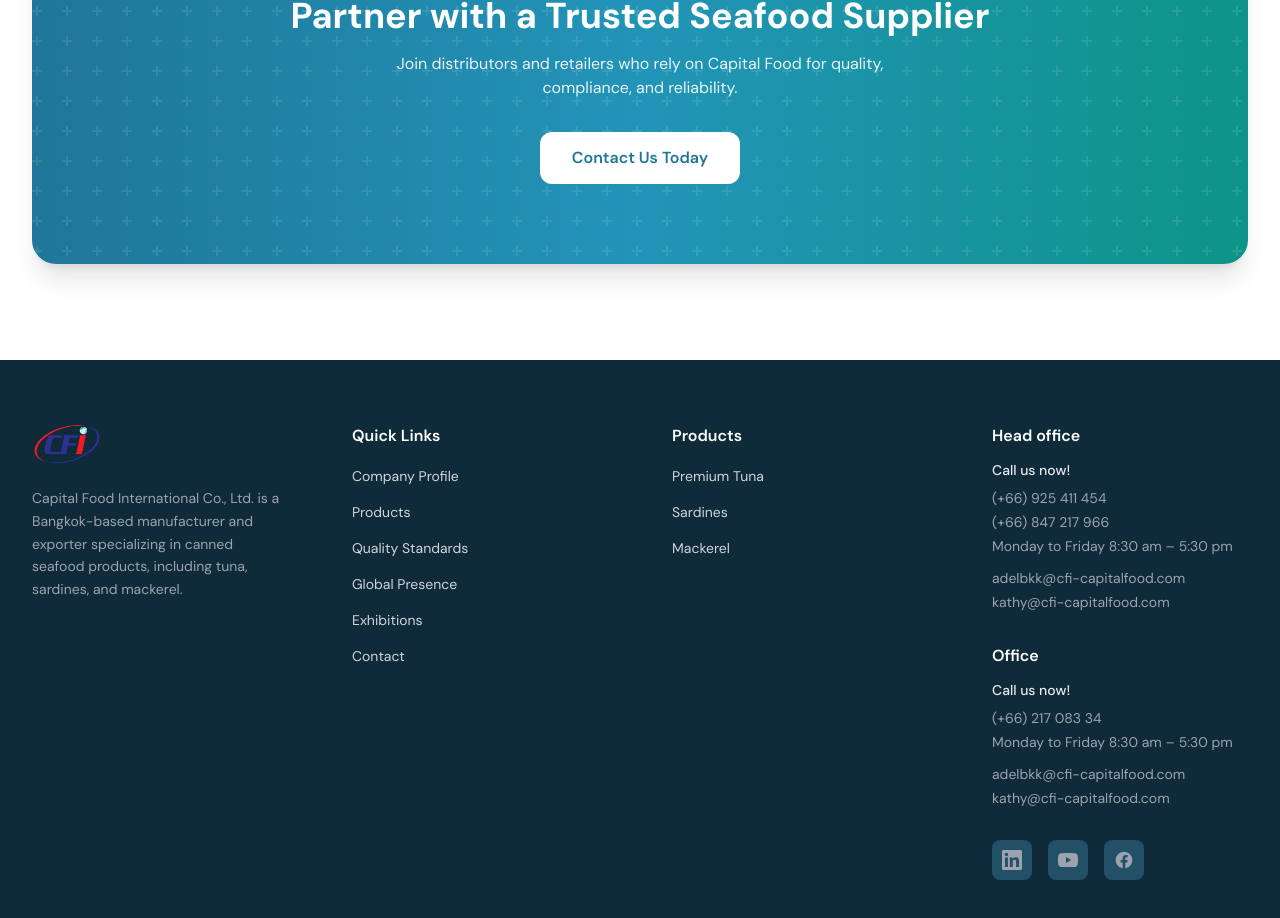
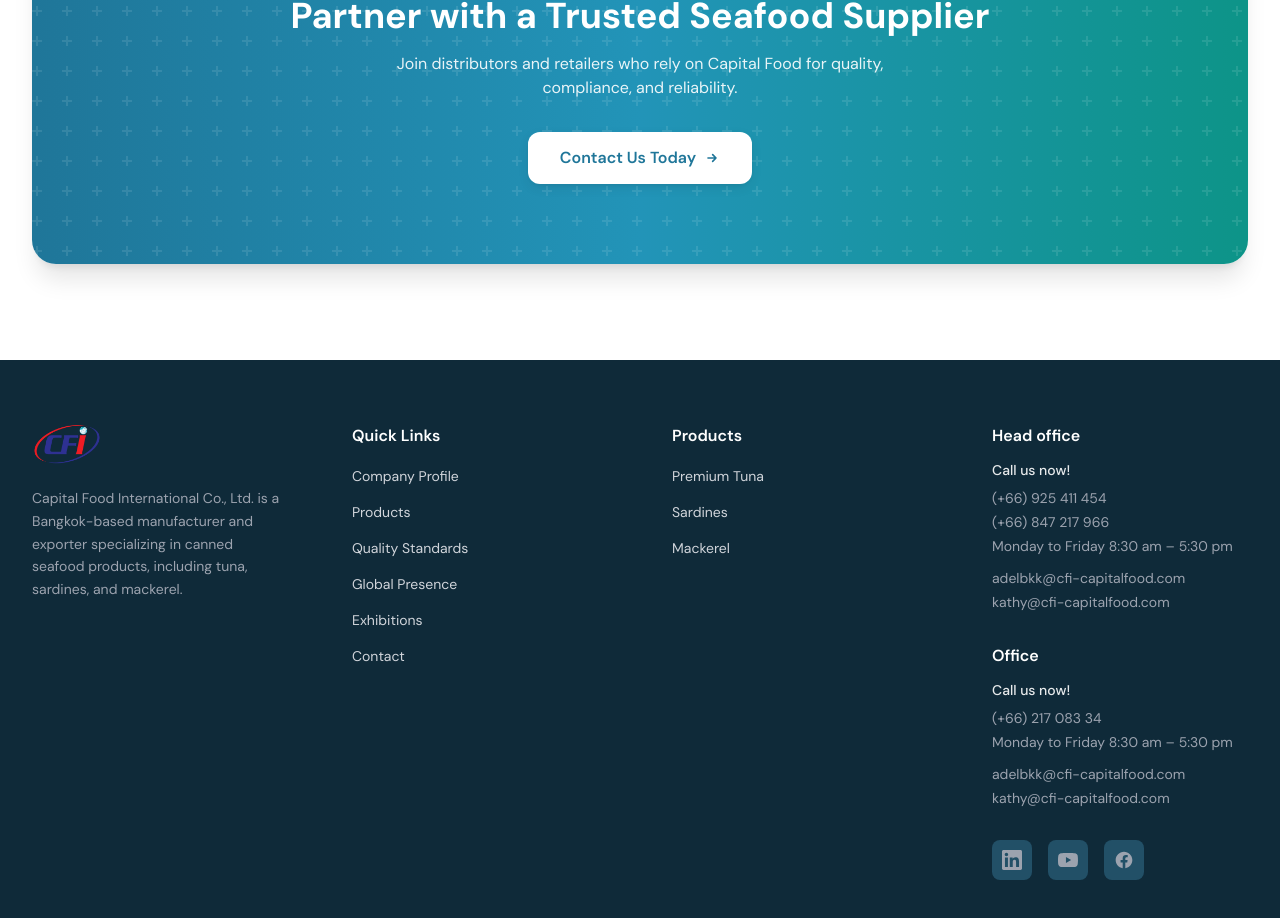
Before and after one commit to marwan67xd/cft-new, a Nuxt app: page /company-profile in a window 1280 px wide. Shown: the part 5351-6269 px from the top of the page. Built offline with nearby package versions, Linux system fonts and the light colour scheme.

Commit message:
feat: Revamp CTA button in About section with new styles, animations, and an arrow icon for improved user engagement and visual appeal.

```diff
--- a/app/components/about/CTASection.vue
+++ b/app/components/about/CTASection.vue
@@ -32,9 +32,18 @@
           <div class="flex flex-col sm:flex-row items-stretch sm:items-center justify-center gap-4 w-full max-w-md sm:max-w-none mx-auto">
             <NuxtLink
               :to="localePath('/#contact')"
-              class="btn-cta px-8 py-3.5 rounded-xl bg-white text-ocean-600 font-semibold hover:bg-gray-50 transition-colors focus:outline-none focus:ring-2 focus:ring-white focus:ring-offset-2 focus:ring-offset-ocean-500"
+              class="about-cta-btn group inline-flex items-center justify-center gap-2 px-8 py-3.5 rounded-xl bg-white text-ocean-600 font-semibold focus:outline-none focus-visible:ring-2 focus-visible:ring-white focus-visible:ring-offset-2 focus-visible:ring-offset-ocean-500"
             >
-              {{ $t('companyProfile.cta.contactButton') }}
+              <span>{{ $t('companyProfile.cta.contactButton') }}</span>
+              <svg
+                class="about-cta-btn__arrow w-4 h-4"
+                viewBox="0 0 24 24"
+                fill="none"
+                stroke="currentColor"
+                aria-hidden="true"
+              >
+                <path stroke-linecap="round" stroke-linejoin="round" stroke-width="2.5" d="M13 7l5 5m0 0l-5 5m5-5H6" />
+              </svg>
             </NuxtLink>
           </div>
         </div>
@@ -42,3 +51,112 @@
     </div>
   </section>
 </template>
+
+<style scoped>
+.about-cta-btn {
+  position: relative;
+  isolation: isolate;
+  overflow: hidden;
+  transform: translateZ(0);
+  box-shadow:
+    0 4px 14px -4px rgba(15, 42, 57, 0.18),
+    0 2px 6px -2px rgba(15, 42, 57, 0.08);
+  transition:
+    transform 0.45s cubic-bezier(0.22, 1, 0.36, 1),
+    box-shadow 0.45s cubic-bezier(0.22, 1, 0.36, 1),
+    color 0.35s ease,
+    background-color 0.35s ease;
+}
+
+.about-cta-btn::before {
+  content: '';
+  position: absolute;
+  inset: 0;
+  border-radius: inherit;
+  background: linear-gradient(
+    135deg,
+    rgba(20, 184, 166, 0.12) 0%,
+    rgba(255, 255, 255, 0) 50%,
+    rgba(31, 118, 153, 0.1) 100%
+  );
+  opacity: 0;
+  transition: opacity 0.4s ease;
+  pointer-events: none;
+  z-index: 0;
+}
+
+.about-cta-btn::after {
+  content: '';
+  position: absolute;
+  top: -30%;
+  left: -130%;
+  width: 50%;
+  height: 160%;
+  background: linear-gradient(
+    105deg,
+    transparent 0%,
+    rgba(255, 255, 255, 0.65) 50%,
+    transparent 100%
+  );
+  transform: skewX(-18deg);
+  transition: left 0.7s cubic-bezier(0.22, 1, 0.36, 1);
+  pointer-events: none;
+  z-index: 1;
+}
+
+.about-cta-btn__arrow {
+  position: relative;
+  z-index: 2;
+  transition: transform 0.45s cubic-bezier(0.22, 1, 0.36, 1);
+}
+
+.about-cta-btn span {
+  position: relative;
+  z-index: 2;
+}
+
+.about-cta-btn:hover,
+.about-cta-btn:focus-visible {
+  transform: translateY(-4px) scale(1.04);
+  color: #0f2a39;
+  background-color: #ffffff;
+  box-shadow:
+    0 20px 40px -10px rgba(15, 42, 57, 0.28),
+    0 12px 24px -8px rgba(20, 184, 166, 0.22),
+    0 0 0 1px rgba(255, 255, 255, 0.85);
+}
+
+.about-cta-btn:hover::before,
+.about-cta-btn:focus-visible::before {
+  opacity: 1;
+}
+
+.about-cta-btn:hover::after,
+.about-cta-btn:focus-visible::after {
+  left: 140%;
+}
+
+.about-cta-btn:hover .about-cta-btn__arrow,
+.about-cta-btn:focus-visible .about-cta-btn__arrow {
+  transform: translateX(4px);
+}
+
+@media (prefers-reduced-motion: reduce) {
+  .about-cta-btn,
+  .about-cta-btn::before,
+  .about-cta-btn::after,
+  .about-cta-btn__arrow {
+    transition: none;
+  }
+
+  .about-cta-btn:hover,
+  .about-cta-btn:focus-visible {
+    transform: none;
+  }
+
+  .about-cta-btn:hover .about-cta-btn__arrow,
+  .about-cta-btn:focus-visible .about-cta-btn__arrow {
+    transform: none;
+  }
+}
+</style>
```
